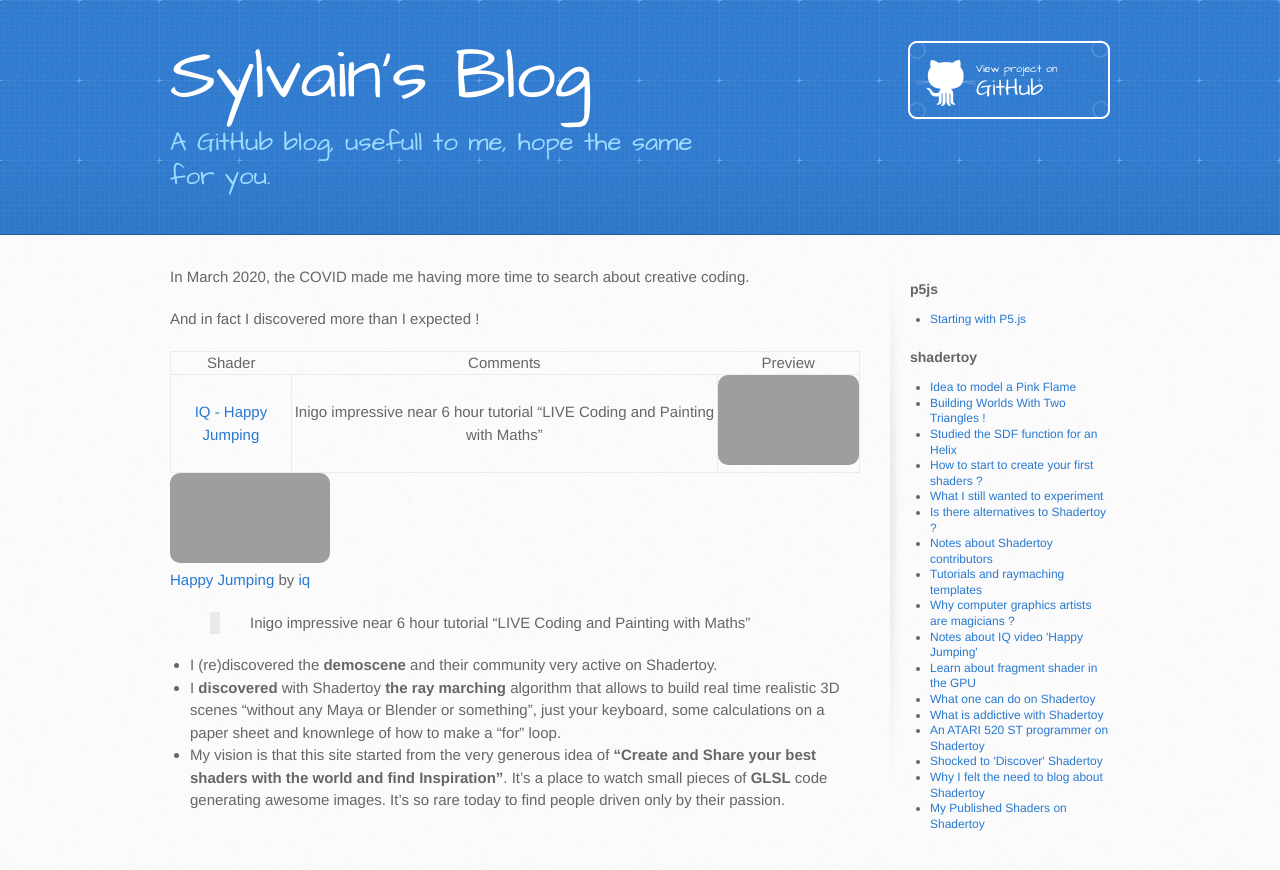
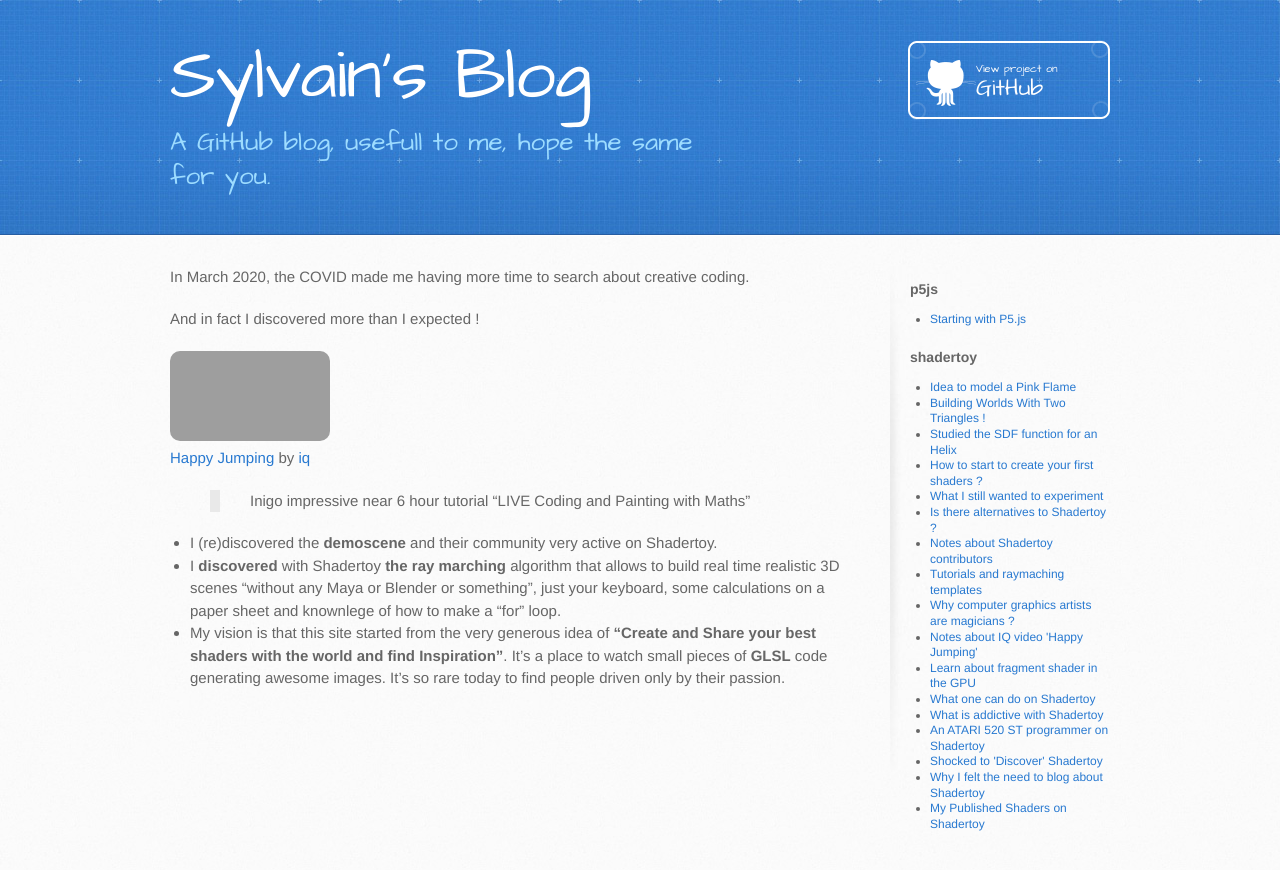
Before and after one commit to pages-themes/architect, a Jekyll site: the page built from _posts/2020-02-01-Shocked-to-discover-shadertoy.md, in a window 1280 px wide. Shown: the top 870 px of the page. Built offline with Jekyll 4.4.1, drawn with Linux system fonts in a browser that asks for light colours; grey boxes are pictures that could not be loaded.

Commit message:
Update 2020-02-01-Shocked-to-discover-shadertoy.md

```diff
--- a/_posts/2020-02-01-Shocked-to-discover-shadertoy.md
+++ b/_posts/2020-02-01-Shocked-to-discover-shadertoy.md
@@ -8,15 +8,13 @@ In March 2020, the COVID made me having more time to search about creative codin
 
 And in fact I discovered more than I expected !
 
-| Shader | Comments | Preview |
-| -------- | -------- | -------- |
-| [IQ - Happy Jumping](https://www.shadertoy.com/view/3lsSzf) | Inigo impressive near 6 hour tutorial "LIVE Coding and Painting with Maths" | ![No Preview](https://www.shadertoy.com/media/shaders/3lsSzf.jpg) |
-
 {% for shader in site.data.shaders reversed %}
-  ![{{ shader.title }}](https://www.shadertoy.com/media/shaders/{{ shader.id }}.jpg)
+{% if shader.id == "3lsSzf" %}
+![{{ shader.title }}](https://www.shadertoy.com/media/shaders/{{ shader.id }}.jpg)
 **[{{ shader.title }}](https://www.shadertoy.com/view/{{ shader.id }})** by **[{{ shader.author }}](https://www.shadertoy.com/user/{{ shader.author }})**
 
 >{{ shader.comments }}
+{% endif %}
 {% endfor %}
 
 * I (re)discovered the **demoscene** and their community very active on Shadertoy.
```
